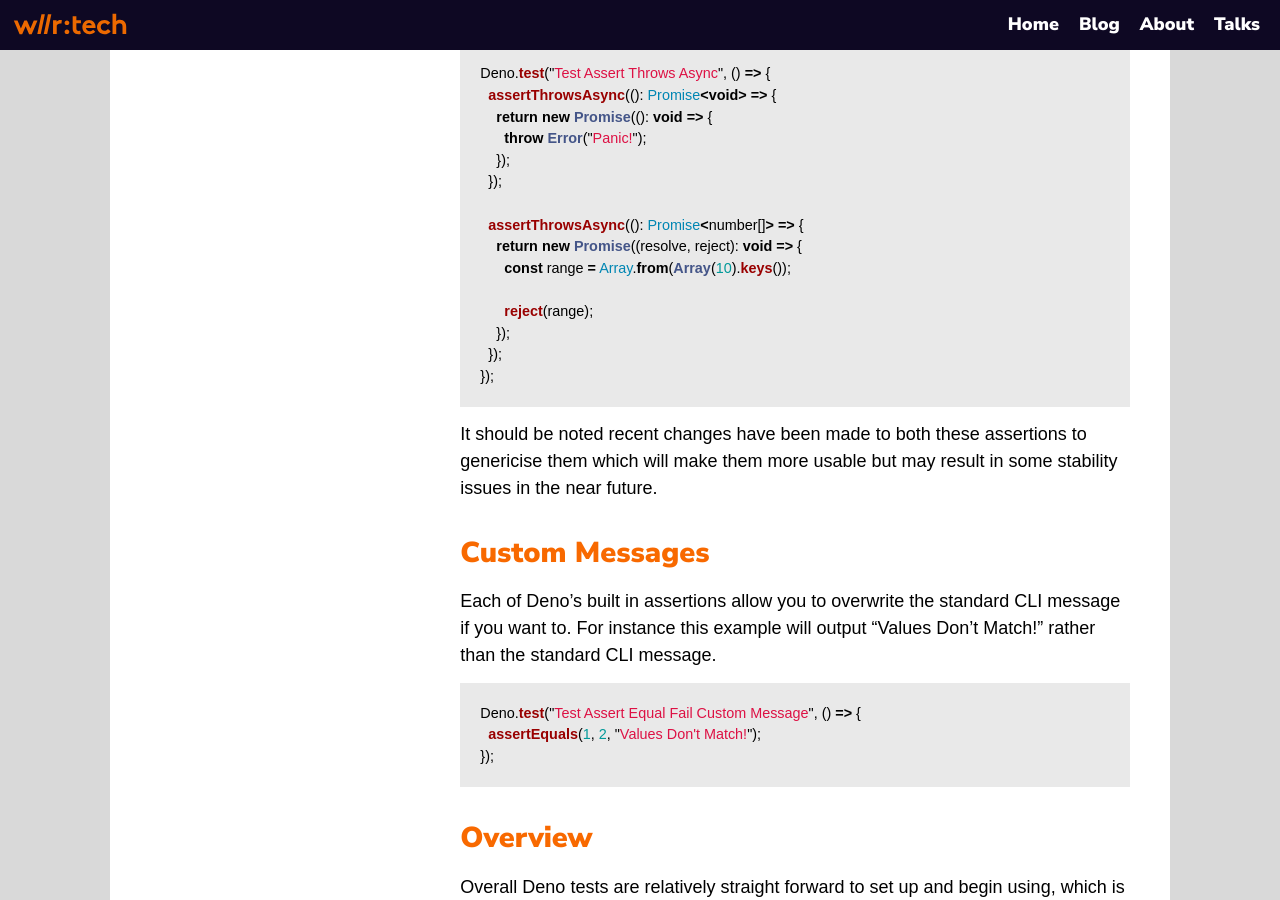
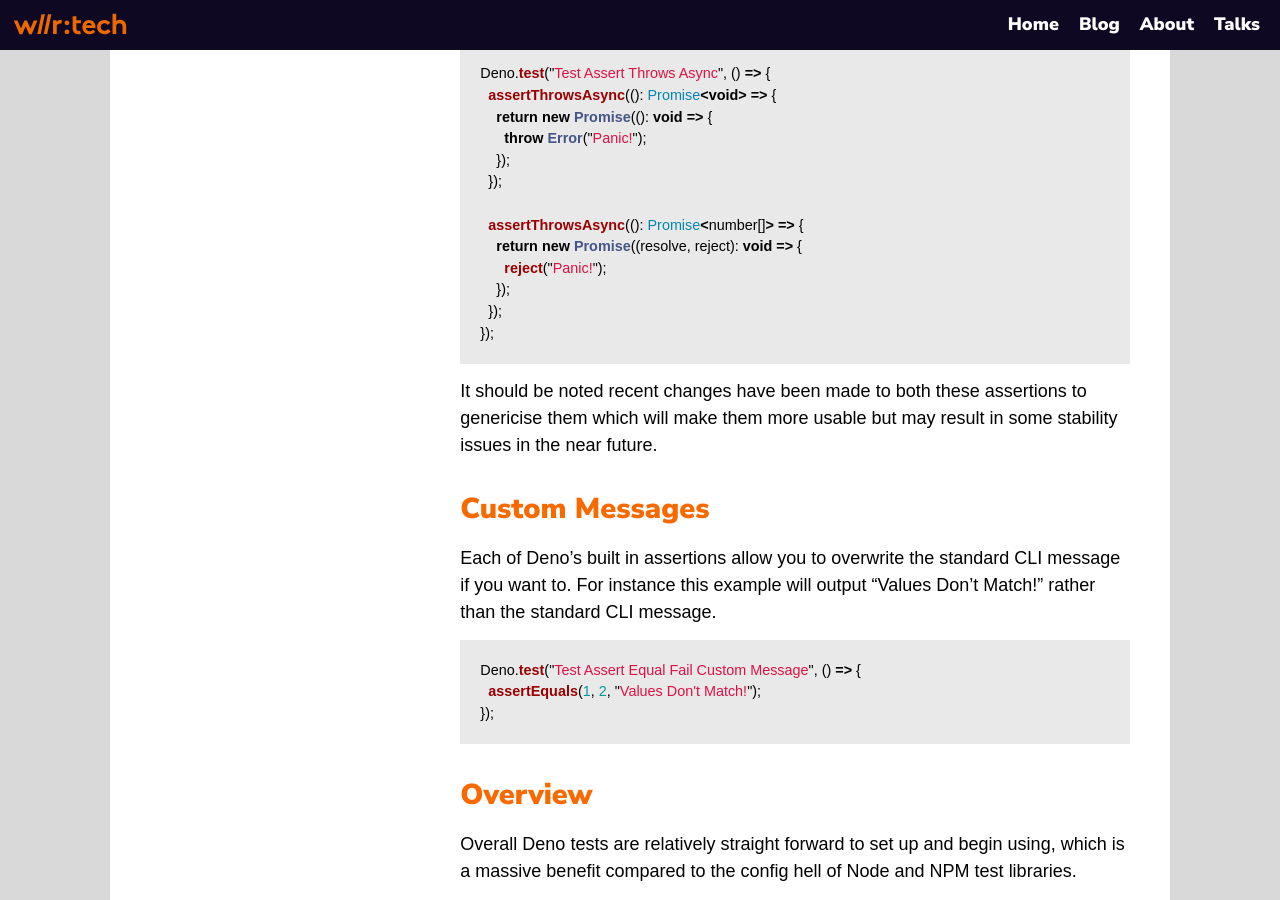
Before and after one commit to RobDWaller/robdwaller.github.io, a Jekyll site: the page built from _posts/2020-06-13-how-write-tests-deno.md, in a window 1280 px wide and 900 px high, scrolled down 6060 px. Built offline with Jekyll 4.4.1, drawn with Linux system fonts in a browser that asks for light colours; comment, search, counter and statistics services are not loaded.

Commit message:
Final, final, final amends to deno test post.

```diff
--- a/_posts/2020-06-13-how-write-tests-deno.md
+++ b/_posts/2020-06-13-how-write-tests-deno.md
@@ -193,9 +193,7 @@ Deno.test("Test Assert Throws Async", () => {
 
   assertThrowsAsync((): Promise<number[]> => {
     return new Promise((resolve, reject): void => {
-      const range = Array.from(Array(10).keys());
-
-      reject(range);
+      reject("Panic!");
     });
   });
 });
```
